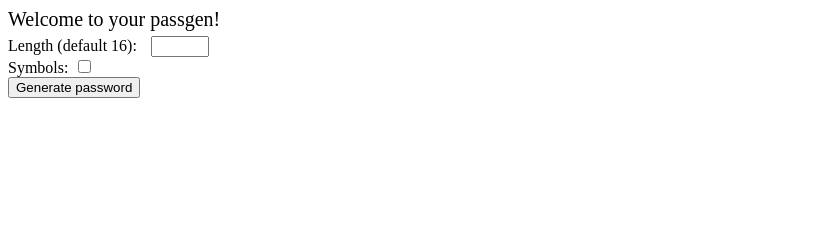
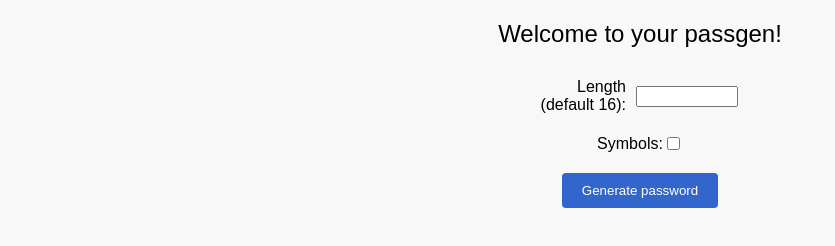
Before and after one commit to x1yl/passwordgen.github.io, a plain HTML site: page index.html in a window 1280 px wide. Shown: the whole page, without its empty margins (0-835 px from the left). Drawn offline with Linux system fonts and the light colour scheme.

Commit message:
Update popup.css

```diff
--- a/popup.css
+++ b/popup.css
@@ -1,26 +1,58 @@
-form.password {
-    display: table;
+body {
+  font-family: sans-serif;
+  background-color: #F8F8F8;
+  text-align: center;
 }
 
-div.form {
-    display: table-row;
+.welcome {
+  font-size: 24px;
+  margin: 20px;
 }
 
-label.length {
-    padding-right: 10px;
+.password {
+  display: flex;
+  flex-direction: column;
+  align-items: center;
+  margin: 20px;
 }
-label.symbols {
-    padding-right: 2px;
+
+.form {
+  display: flex;
+  align-items: center;
+  margin: 10px 0;
 }
-input.length {
-	width: 50px;
+
+.length {
+  flex: 1;
+  margin-right: 10px;
+  text-align: right;
 }
-body {
-  font: "Comic Sans", "Times New Roman", sans-serif;
-  width: 250px;
-  height: 130px;
+
+#length {
+  width: 50px;
 }
-.welcome {
-	padding-bottom: 5px;
-    font: 20px "Comic Sans", "Times New Roman", sans-serif;
+
+#button {
+  padding: 10px 20px;
+  background-color: #3366CC;
+  color: white;
+  border: none;
+  border-radius: 4px;
+  cursor: pointer;
 }
+
+#button:hover {
+  background-color: #003399;
+}
+
+#output {
+  margin: 20px 0;
+  font-size: 18px;
+  font-weight: bold;
+}
+
+#Copied {
+  margin-top: 10px;
+  font-size: 14px;
+  color: #888;
+}
```
